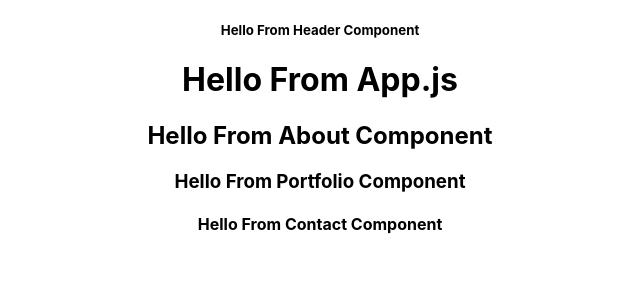
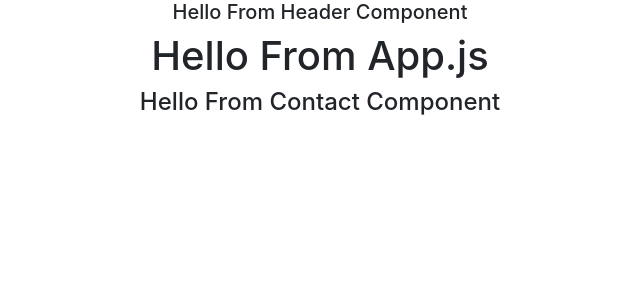
Before and after one commit to vadimsusername/vadim-buryakovsky, a React (Create React App) app: page /contact in a window 1280 px wide. Shown: the top 300 px of the page, without its empty margins (320-960 px from the left). Built offline with nearby package versions, Linux system fonts and the light colour scheme.

Commit message:
added routing

```diff
--- a/package.json
+++ b/package.json
@@ -9,6 +9,7 @@
     "@testing-library/user-event": "^7.2.1",
     "react": "^16.13.1",
     "react-dom": "^16.13.1",
+    "react-router-dom": "^5.1.2",
     "react-scripts": "3.4.1"
   },
   "scripts": {
--- a/public/index.html
+++ b/public/index.html
@@ -15,6 +15,7 @@
       user's mobile device or desktop. See https://developers.google.com/web/fundamentals/web-app-manifest/
     -->
     <link rel="manifest" href="%PUBLIC_URL%/manifest.json" />
+    <link rel="stylesheet" href="https://stackpath.bootstrapcdn.com/bootstrap/4.4.1/css/bootstrap.min.css" integrity="sha384-Vkoo8x4CGsO3+Hhxv8T/Q5PaXtkKtu6ug5TOeNV6gBiFeWPGFN9MuhOf23Q9Ifjh" crossorigin="anonymous">
     <!--
       Notice the use of %PUBLIC_URL% in the tags above.
       It will be replaced with the URL of the `public` folder during the build.
--- a/src/App.js
+++ b/src/App.js
@@ -1,20 +1,27 @@
 import React from 'react';
 import logo from './logo.svg';
 import './App.css';
+import { BrowserRouter as Router, Route, Switch } from "react-router-dom";
 import Header from "./components/Header";
 import About from "./components/About";
 import Portfolio from "./components/Portfolio";
 import Contact from "./components/Contact";
-
+import Four04 from "./components/Four04";
 
 function App() {
   return (
     <div className="App">
       <Header></Header>
       <h1>Hello From App.js</h1>
-      <About></About>
-      <Portfolio></Portfolio>
-      <Contact></Contact>
+      <Router>
+        <Switch>
+          <Route exact path="/" component={About}></Route>
+          <Route exact path="/about" component={About}></Route>
+          <Route exact path="/portfolio" component={Portfolio}></Route>
+          <Route exact path="/contact" component={Contact}></Route>
+          <Route component={Four04}></Route>
+        </Switch>
+      </Router>
     </div>
   );
 }
--- /dev/null
+++ b/src/components/Four04/index.js
@@ -0,0 +1,13 @@
+import React from "react";
+import "./style.css";
+
+function Four04() {
+
+    return (
+        <>
+            <h2>404 Page Does Not Exist</h2>
+        </>
+    );
+}
+
+export default Four04;
```
Also changed, not shown: src/components/Four04/style.css (added), 1 other file (tests, documents, lock files or other folders).
